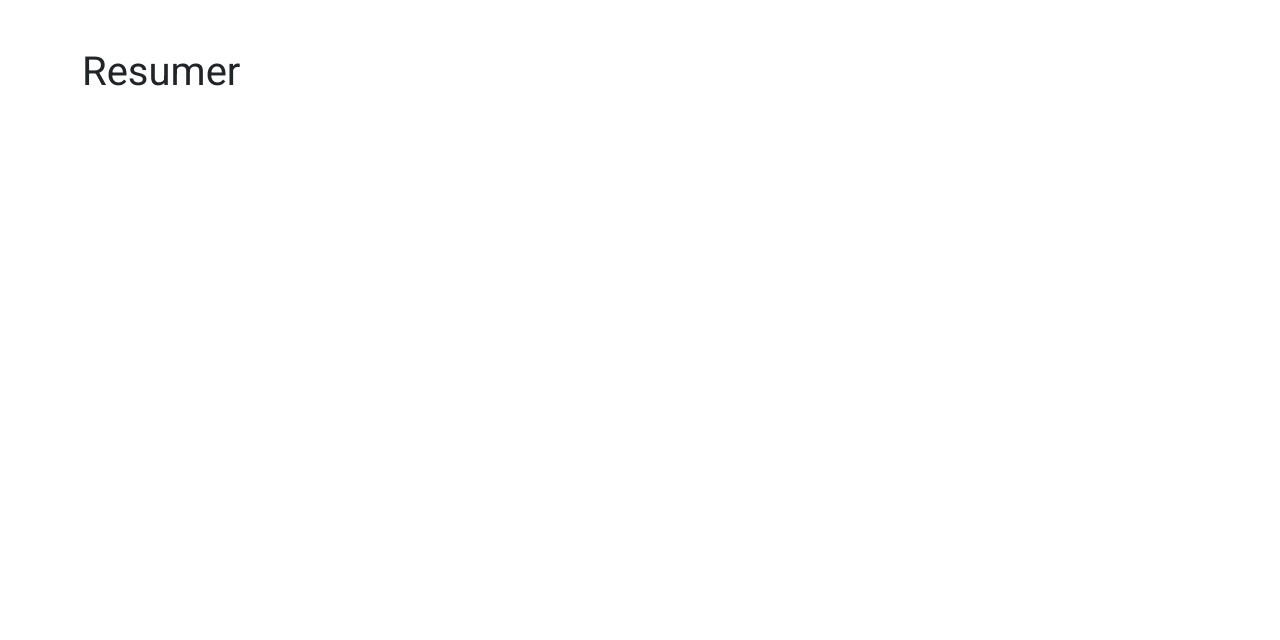
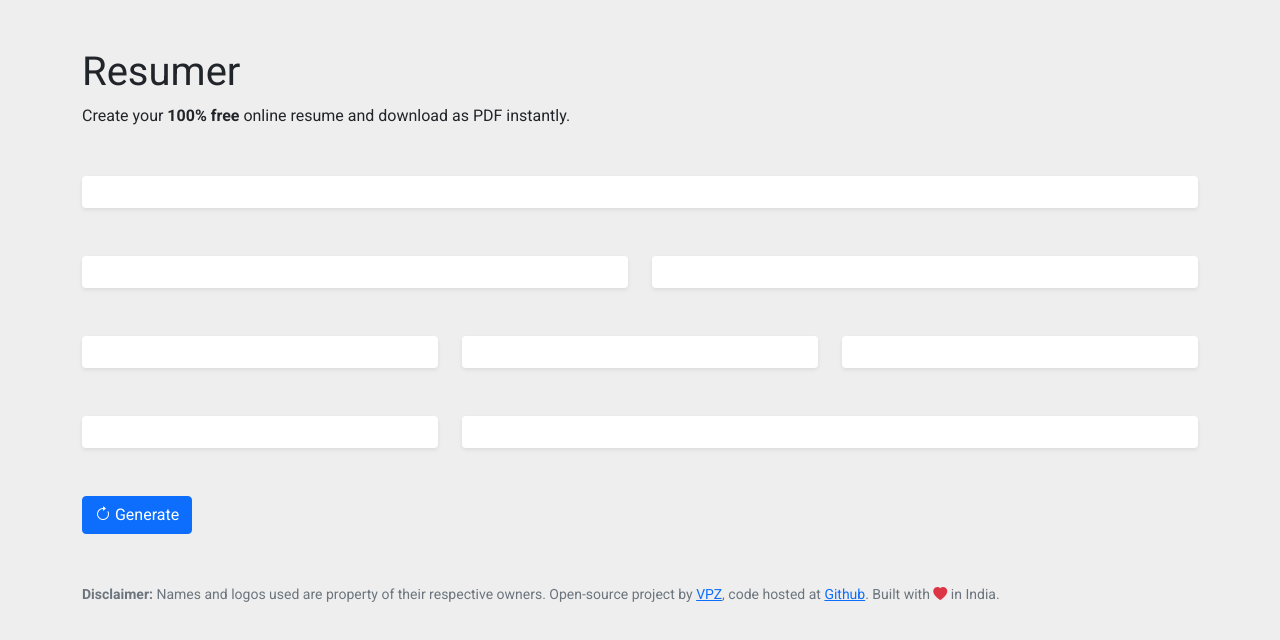
Before and after one commit to vaibhavpandeyvpz/resumer, a React (Create React App) app in the folder portal/: page / in a window 1280 px wide. Shown: the top 640 px of the page. Built offline with nearby package versions, Linux system fonts and the light colour scheme.

Commit message:
Draft initial form layout.

```diff
--- a/portal/public/index.html
+++ b/portal/public/index.html
@@ -7,6 +7,7 @@
   <title>Resumer - Open-source Resumer Builder</title>
   <meta name="description" content="Open-source theme-able (just 1 as of now, you can send pull requests for more) resume builder.">
   <link rel="stylesheet" href="https://fonts.googleapis.com/css2?family=Roboto:wght@400;700&display=swap">
+  <link rel="stylesheet" href="https://cdn.jsdelivr.net/npm/bootstrap-icons@1.5.0/font/bootstrap-icons.css">
   <link rel="manifest" href="%PUBLIC_URL%/manifest.json">
 </head>
 <body>
--- a/portal/src/App.js
+++ b/portal/src/App.js
@@ -1,9 +1,76 @@
-function App() {
-  return (
-    <main className="container my-5">
+import React from 'react';
+import BasicSection from './sections/BasicSection';
+import ContactSection from './sections/ContactSection';
+import EducationSection from './sections/EducationSection';
+import ExperienceSection from './sections/ExperienceSection';
+import HobbySection from './sections/HobbySection';
+import LanguageSection from './sections/LanguageSection';
+import LinkSection from './sections/LinkSection';
+import SkillSection from './sections/SkillSection';
+
+export default () => (
+  <div>
+    <main className="container my-3 my-lg-5">
       <h1>Resumer</h1>
+      <p className="mb-3 mb-lg-5">
+        Create your <strong>100% free</strong> online resume and download as PDF instantly.
+      </p>
+      <div className="mb-3 mb-lg-5">
+        <BasicSection />
+      </div>
+      <div className="row">
+        <div className="col-lg-6">
+          <div className="mb-3 mb-lg-5">
+            <EducationSection />
+          </div>
+        </div>
+        <div className="col-lg-6">
+          <div className="mb-3 mb-lg-5">
+            <ExperienceSection />
+          </div>
+        </div>
+      </div>
+      <div className="row">
+        <div className="col-md-6 col-lg-4">
+          <div className="mb-3 mb-lg-5">
+            <SkillSection />
+          </div>
+        </div>
+        <div className="col-md-6 col-lg-4">
+          <div className="mb-3 mb-lg-5">
+            <HobbySection />
+          </div>
+        </div>
+        <div className="col-md-6 col-lg-4">
+          <div className="mb-3 mb-lg-5">
+            <LanguageSection />
+          </div>
+        </div>
+      </div>
+      <div className="row">
+        <div className="col-md-6 col-lg-4">
+          <div className="mb-3 mb-lg-5">
+            <LinkSection />
+          </div>
+        </div>
+        <div className="col-md-6 col-lg-8">
+          <div className="mb-3 mb-lg-5">
+            <ContactSection />
+          </div>
+        </div>
+      </div>
+      <button className="btn btn-primary">
+        <i className="bi-arrow-clockwise" /> Generate
+      </button>
     </main>
-  );
-}
-
-export default App;
+    <footer className="container mb-3 mb-lg-5">
+      <p className="text-muted mb-0">
+        <small style={{'lineHeight': '1em'}}>
+          <strong>Disclaimer:</strong> Names and logos used are property of their respective owners.
+          Open-source project by <a href="https://vaibhavpandey.com/">VPZ</a>, code hosted at <a href="https://github.com/vaibhavpandeyvpz/resumer">Github</a>.
+          Built with <i className="bi-heart-fill text-danger" /> in India.
+        </small>
+      </p>
+    </footer>
+  </div>
+);
--- a/portal/src/index.scss
+++ b/portal/src/index.scss
@@ -1,3 +1,5 @@
+$body-bg: #eee;
+
 $font-family-sans-serif: "Roboto", sans-serif;
 
 @import "~bootstrap/scss/bootstrap";
--- /dev/null
+++ b/portal/src/sections/BasicSection.js
@@ -0,0 +1,7 @@
+import React from 'react';
+
+export default () => (
+  <div className="card border-0 shadow-sm">
+    <div className="card-body" />
+  </div>
+)
--- /dev/null
+++ b/portal/src/sections/ContactSection.js
@@ -0,0 +1,7 @@
+import React from 'react';
+
+export default () => (
+  <div className="card border-0 shadow-sm">
+    <div className="card-body" />
+  </div>
+)
--- /dev/null
+++ b/portal/src/sections/EducationSection.js
@@ -0,0 +1,7 @@
+import React from 'react';
+
+export default () => (
+  <div className="card border-0 shadow-sm">
+    <div className="card-body" />
+  </div>
+)
--- /dev/null
+++ b/portal/src/sections/ExperienceSection.js
@@ -0,0 +1,7 @@
+import React from 'react';
+
+export default () => (
+  <div className="card border-0 shadow-sm">
+    <div className="card-body" />
+  </div>
+)
--- /dev/null
+++ b/portal/src/sections/HobbySection.js
@@ -0,0 +1,7 @@
+import React from 'react';
+
+export default () => (
+  <div className="card border-0 shadow-sm">
+    <div className="card-body" />
+  </div>
+)
--- /dev/null
+++ b/portal/src/sections/LanguageSection.js
@@ -0,0 +1,7 @@
+import React from 'react';
+
+export default () => (
+  <div className="card border-0 shadow-sm">
+    <div className="card-body" />
+  </div>
+)
--- /dev/null
+++ b/portal/src/sections/LinkSection.js
@@ -0,0 +1,7 @@
+import React from 'react';
+
+export default () => (
+  <div className="card border-0 shadow-sm">
+    <div className="card-body" />
+  </div>
+)
--- /dev/null
+++ b/portal/src/sections/SkillSection.js
@@ -0,0 +1,7 @@
+import React from 'react';
+
+export default () => (
+  <div className="card border-0 shadow-sm">
+    <div className="card-body" />
+  </div>
+)
```
Also changed, not shown: portal/src/store.js (+8 -8 lines).
